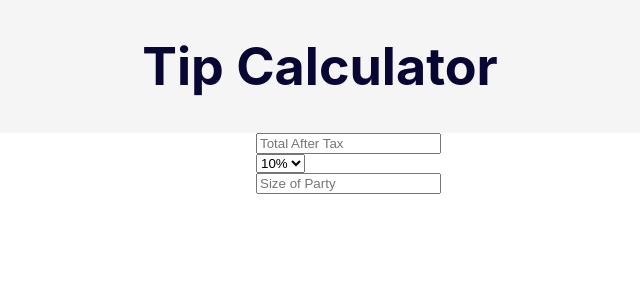
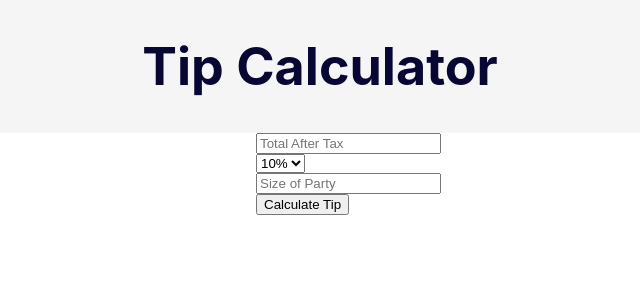
Before and after one commit to edawson1980/q-app, a React (Create React App) app: page / in a window 1280 px wide. Shown: the top 300 px of the page, without its empty margins (320-960 px from the left). Built offline with nearby package versions, Linux system fonts and the light colour scheme.

Commit message:
add submit button

```diff
--- a/src/App.js
+++ b/src/App.js
@@ -13,13 +13,14 @@ function App() {
         <form>
           <input type="text" name="total" placeholder="Total After Tax"></input>
           <select name="tip">
-            <option value='.1'>10%</option>
-            <option value='.15'>15%</option>
-            <option value='.18'>18%</option>
-            <option value='.2'>20%</option>
-            <option value='.22'>22%</option>
+            <option value=".1">10%</option>
+            <option value=".15">15%</option>
+            <option value=".18">18%</option>
+            <option value=".2">20%</option>
+            <option value=".22">22%</option>
           </select>
           <input type="text" name="party" placeholder="Size of Party"></input>
+          <input type="submit" value="Calculate Tip"/>
         </form>
 
       </div>
```
